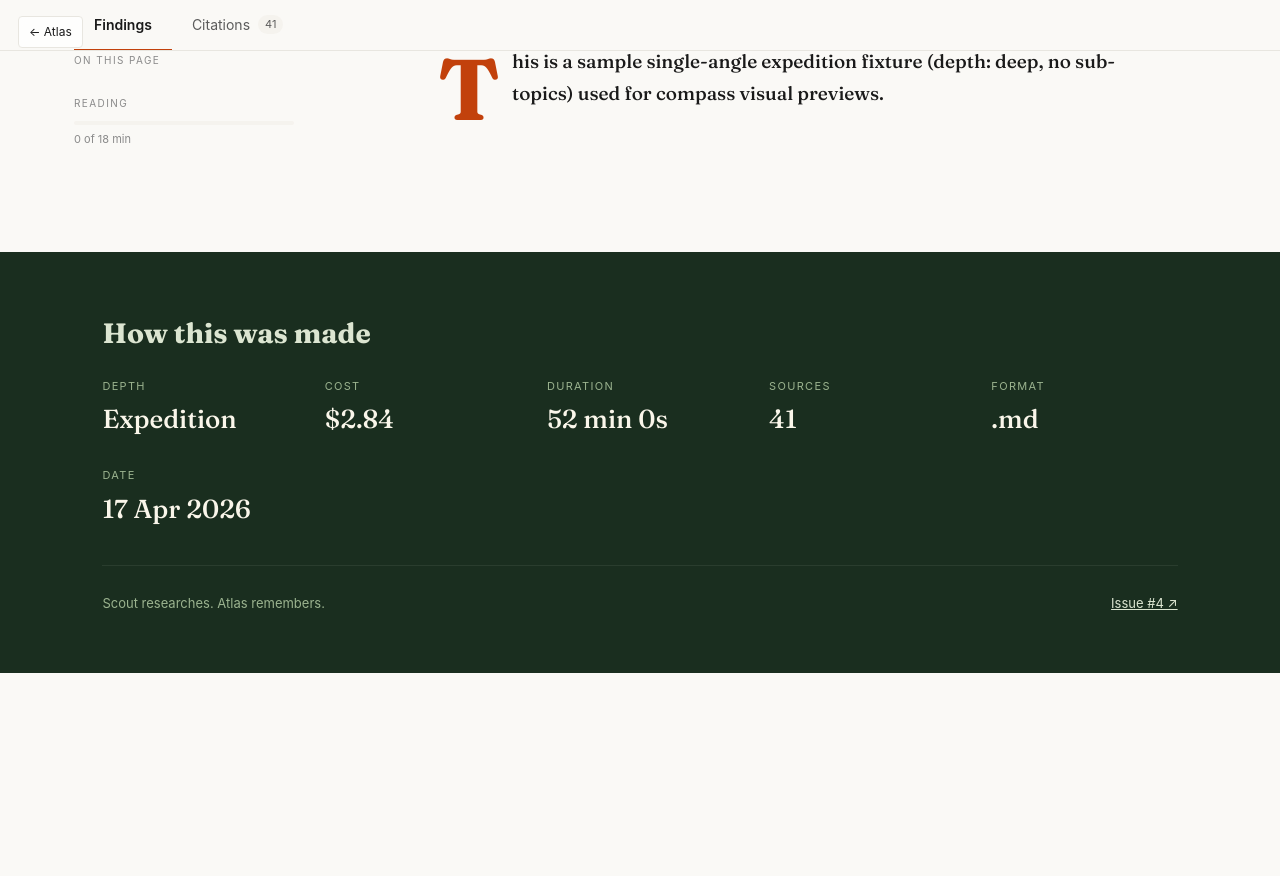
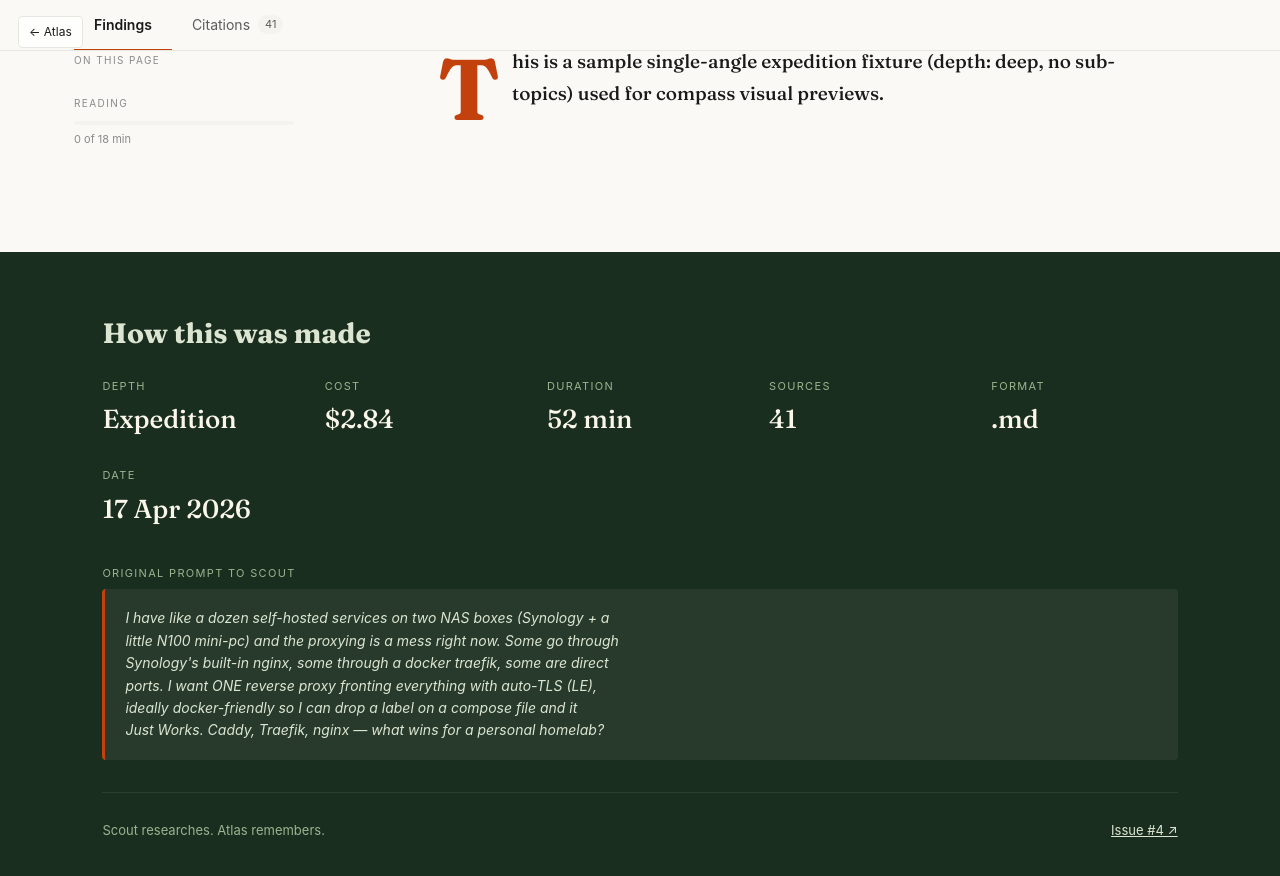
Before and after one commit to Laoujin/Compass, a Jekyll site: the page built from research/2026-04-17-reverse-proxy-personal-lab/index.md, in a window 1280 px wide and 900 px high, scrolled down 1042 px. Shown: the top 876 px of the window. Built offline with Jekyll 4.4.1, drawn with Linux system fonts in a browser that asks for light colours; before the commit the page ends 1715 px from its top, so only the background shows below that.

Commit message:
fix(theme): rounded duration in minutes + topic_raw on standalones
* Footer 'Duration' value: '88 min 0s' / '4 min 0s' was noisy when
  the seconds were always 0 anyway. Round to nearest minute and drop
  the seconds — '88 min', '4 min'. Same change in both research and
  expedition layouts.

* Standalone research fixtures (static-site-generators, deep-research-
  tools, birthday-gift-ideas, reverse-proxy-personal-lab) had a
  sharpened 'topic:' but no 'topic_raw:', so the layout's 'Original
  prompt to Scout' block in the provenance footer rendered nothing.
  Add a chunky raw-prompt-style topic_raw to each — the kind of messy
  multi-sentence ask a user actually types — so the prompt-block in
  the green footer fills in correctly.

```diff
--- a/_layouts/expedition.html
+++ b/_layouts/expedition.html
@@ -71,7 +71,7 @@
         <div class="pcell"><div class="lbl">Depth</div><div class="val">Expedition (decomposed)</div></div>
         <div class="pcell"><div class="lbl">Angles</div><div class="val">{{ total }} ({{ success_count }} ok{% if failed_count > 0 %}, {{ failed_count }} failed{% endif %})</div></div>
         {% if page.cost_usd %}<div class="pcell"><div class="lbl">Cost</div><div class="val">${{ page.cost_usd }}</div></div>{% endif %}
-        {% if page.duration_sec %}{% assign mins = page.duration_sec | divided_by: 60 %}{% assign secs = page.duration_sec | modulo: 60 %}<div class="pcell"><div class="lbl">Duration</div><div class="val">{{ mins }} min {{ secs }}s</div></div>{% endif %}
+        {% if page.duration_sec %}<div class="pcell"><div class="lbl">Duration</div><div class="val">{{ page.duration_sec | divided_by: 60.0 | round }} min</div></div>{% endif %}
         {% if page.format %}<div class="pcell"><div class="lbl">Format</div><div class="val">.{{ page.format }}</div></div>{% endif %}
         {% if page.date %}<div class="pcell"><div class="lbl">Date</div><div class="val">{{ page.date | date: "%-d %b %Y" }}</div></div>{% endif %}
       </div>
--- a/_layouts/research.html
+++ b/_layouts/research.html
@@ -89,7 +89,7 @@
       <div class="pgrid">
         {% if depth_label %}<div class="pcell"><div class="lbl">Depth</div><div class="val">{{ depth_label | capitalize }}</div></div>{% endif %}
         {% if page.cost_usd %}<div class="pcell"><div class="lbl">Cost</div><div class="val">${{ page.cost_usd }}</div></div>{% endif %}
-        {% if page.duration_sec %}{% assign mins = page.duration_sec | divided_by: 60 %}{% assign secs = page.duration_sec | modulo: 60 %}<div class="pcell"><div class="lbl">Duration</div><div class="val">{{ mins }} min {{ secs }}s</div></div>{% endif %}
+        {% if page.duration_sec %}<div class="pcell"><div class="lbl">Duration</div><div class="val">{{ page.duration_sec | divided_by: 60.0 | round }} min</div></div>{% endif %}
         {% if page.citations %}<div class="pcell"><div class="lbl">Sources</div><div class="val">{{ page.citations }}</div></div>{% endif %}
         {% if page.format %}<div class="pcell"><div class="lbl">Format</div><div class="val">.{{ page.format }}</div></div>{% endif %}
         {% if page.date %}<div class="pcell"><div class="lbl">Date</div><div class="val">{{ page.date | date: "%-d %b %Y" }}</div></div>{% endif %}
--- a/research/2026-04-17-reverse-proxy-personal-lab/index.md
+++ b/research/2026-04-17-reverse-proxy-personal-lab/index.md
@@ -4,6 +4,13 @@ date: 2026-04-17
 depth: deep
 format: md
 topic: "Pick a single reverse proxy for a homelab fronting ~12 services across two NAS boxes — auto-TLS, easy per-service config, observable, low maintenance."
+topic_raw: |
+  I have like a dozen self-hosted services on two NAS boxes (Synology + a
+  little N100 mini-pc) and the proxying is a mess right now. Some go through
+  Synology's built-in nginx, some through a docker traefik, some are direct
+  ports. I want ONE reverse proxy fronting everything with auto-TLS (LE),
+  ideally docker-friendly so I can drop a label on a compose file and it
+  Just Works. Caddy, Traefik, nginx — what wins for a personal homelab?
 tags: [self-hosted, infra, reverse-proxy]
 summary: Caddy wins on DX and auto-TLS; Traefik on label-driven Docker discovery; nginx only when you need its edge features.
 citations: 41
```
Also changed, not shown: research/2026-04-15-unique-birthday-gift-ideas/index.md (+4 -0 lines), research/2026-04-19-deep-research-tools-compared/index.md (+5 -0 lines), research/2026-04-20-static-site-generators/index.md (+4 -0 lines).
